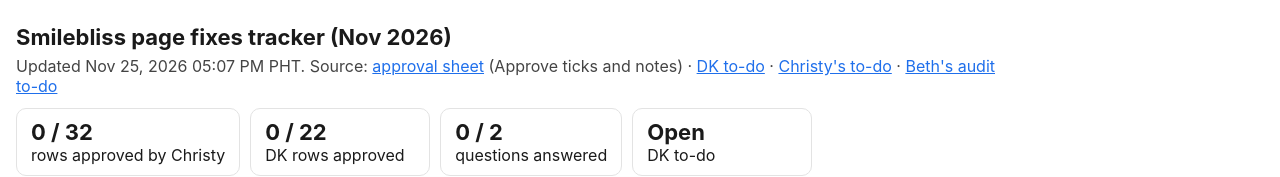
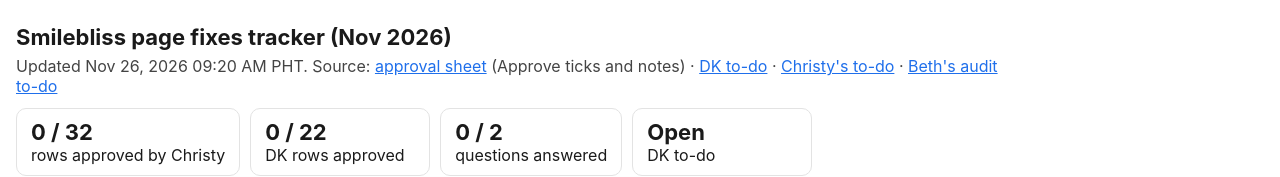
Before and after one commit to cath-ux/smilebliss-dk-tracker, a plain HTML site: page index.html in a window 1280 px wide. Shown: the top 177 px of the page. Drawn offline with Linux system fonts and the light colour scheme.

Commit message:
Update tracker

```diff
--- a/index.html
+++ b/index.html
@@ -8,7 +8,7 @@ td{padding:9px;border-bottom:1px solid #e3e3e3;vertical-align:top}tr:nth-child(e
 .s{color:#fff;padding:3px 8px;border-radius:10px;font-size:12px;white-space:nowrap}.x{color:#555;font-size:12px}
 a{color:#1f6feb}.dk{background:#fff8e6;border:1px solid #f0d9a6;border-radius:10px;padding:10px 14px;margin:0 0 16px;max-width:1000px}</style></head><body>
 <h1>Smilebliss page fixes tracker (Nov 2026)</h1>
-<p>Updated Nov 25, 2026 05:07 PM PHT. Source: <a href="https://docs.google.com/spreadsheets/d/10bdZ5jYZlM0Lk-yVLTUu_URFurq5VY-kKe2G8ayiiVI/edit?gid=1023137942#gid=1023137942" target="_blank">approval sheet</a> (Approve ticks and notes) · <a href="https://app.basecamp.com/4238785/buckets/12544244/todos/10497543393" target="_blank">DK to-do</a> · <a href="https://app.basecamp.com/4238785/buckets/31123020/todos/10474698922" target="_blank">Christy's to-do</a> · <a href="https://app.basecamp.com/4238785/buckets/45629231/todos/10474215473" target="_blank">Beth's audit to-do</a></p>
+<p>Updated Nov 26, 2026 09:20 AM PHT. Source: <a href="https://docs.google.com/spreadsheets/d/10bdZ5jYZlM0Lk-yVLTUu_URFurq5VY-kKe2G8ayiiVI/edit?gid=1023137942#gid=1023137942" target="_blank">approval sheet</a> (Approve ticks and notes) · <a href="https://app.basecamp.com/4238785/buckets/12544244/todos/10497543393" target="_blank">DK to-do</a> · <a href="https://app.basecamp.com/4238785/buckets/31123020/todos/10474698922" target="_blank">Christy's to-do</a> · <a href="https://app.basecamp.com/4238785/buckets/45629231/todos/10474215473" target="_blank">Beth's audit to-do</a></p>
 <div class=k><div><b>0 / 32</b>rows approved by Christy</div><div><b>0 / 22</b>DK rows approved</div><div><b>0 / 2</b>questions answered</div><div><b>Open</b>DK to-do</div></div>
 <div class=dk><b>DK status:</b> holding all rows until Christy approves (since Nov 16). <b>Latest DK reply:</b> No reply from DK yet.</div>
 <div style="overflow-x:auto"><table style="min-width:980px"><tr><th>#</th><th>Page</th><th>Change</th><th>Who</th><th>Approved</th><th>Status</th><th>Brian's WO</th><th>Notes</th></tr>
```
